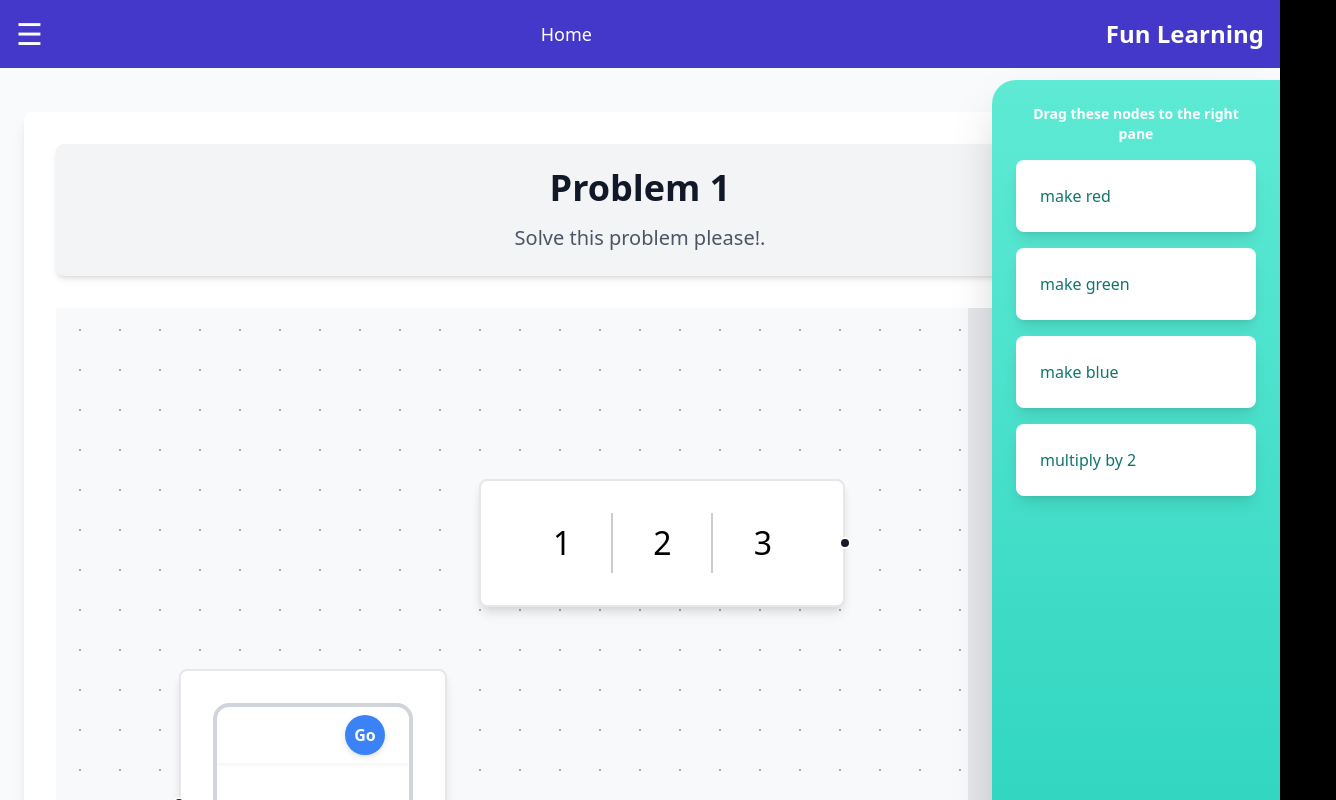
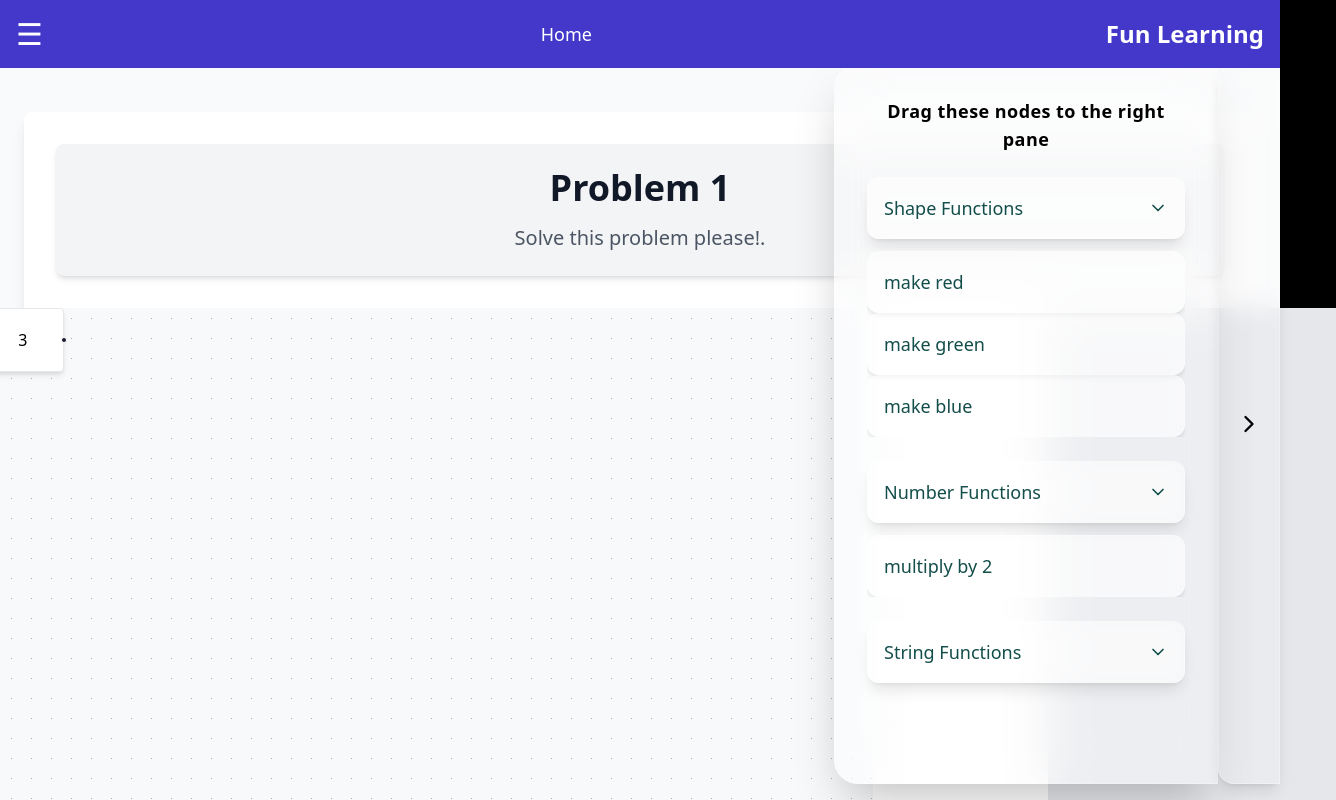
Before and after one commit to bobbomania/ichack-25, a Next.js app in the folder ichack-functional-edtech/: page /problem/1 in a window 1280 px wide. Shown: the top 800 px of the page, 1336 px wide, since content can reach past the window. Built offline with nearby package versions, Linux system fonts and the light colour scheme.

Commit message:
feat: restyled sidebars

```diff
--- a/ichack-functional-edtech/package.json
+++ b/ichack-functional-edtech/package.json
@@ -11,6 +11,7 @@
   "dependencies": {
     "@xyflow/react": "^12.4.2",
     "framer-motion": "^12.0.6",
+    "lucide-react": "^0.474.0",
     "next": "15.1.6",
     "react": "^19.0.0",
     "react-dom": "^19.0.0"
--- a/ichack-functional-edtech/src/app/problem/[number]/page.tsx
+++ b/ichack-functional-edtech/src/app/problem/[number]/page.tsx
@@ -3,7 +3,6 @@ import { ShapeEnum } from '@/components/nodes/Type';
 import Banner from '@/components/pages/problems/Banner';
 import Flow from '@/components/pages/problems/Canvas';
 import Layout from '@/components/pages/shared/Layout';
-import { menuitem } from 'framer-motion/client';
 import { FC } from "react";
 
 interface ProblemPageProps {
@@ -15,15 +14,16 @@ const ProblemPage: FC<ProblemPageProps> = ({ params }) => {
 
   return (
     <Layout>
-      <div className="min-h-screen w-screen bg-gray-50 flex flex-col items-center py-12 px-6">
+      <div className="min-h-screen w-full bg-gray-50 flex flex-col items-center py-12 px-6">
         {/* Main content with vertical spacing below the navbar */}
-        <main className="w-full bg-white rounded-lg shadow-lg p-8 space-y-8 mt-16"> {/* Added mt-16 for vertical space */}
+        <main className="w-full max-w-7xl bg-white rounded-lg shadow-lg p-8 space-y-8 mt-16"> {/* Added mt-16 for vertical space */}
           {/* Banner Section */}
           <div className="bg-gray-100 rounded-lg p-6 shadow-md">
             <Banner description="Solve this problem please!." number={number}/>
           </div>
 
-          <div>
+          {/* Canvas/Flow Section */}
+          <div className="w-full">
             <Flow number={number}/>
           </div>
 
--- a/ichack-functional-edtech/src/components/pages/problems/BottomDragBar.tsx
+++ b/ichack-functional-edtech/src/components/pages/problems/BottomDragBar.tsx
@@ -1,39 +1,99 @@
-import React from 'react';
-import { useDnD } from './DnDContext';
+import React, { useState } from "react";
+import { useDnD } from "./DnDContext";
+import { FuncEnum } from "@/components/nodes/Type";
+import { ChevronDown, ChevronRight, ChevronLeft, ChevronRight as ExpandIcon } from "lucide-react";
+import { motion } from "framer-motion"; // For smooth animations
 
-interface NodeListProps {
-  nodeNames: string[]; // Accepts a list of strings (node names)
-}
+const shapeFuncs = [FuncEnum.MAKE_RED, FuncEnum.MAKE_GREEN, FuncEnum.MAKE_BLUE];
+const natFuncs = [FuncEnum.MULTIPLY_2];
+const strFuncs = [];
 
-const NodeList: React.FC<NodeListProps> = ({ nodeNames }) => {
+const NodeList = () => {
   const [_, setType] = useDnD();
+  const [isOpen, setIsOpen] = useState(true); // Sidebar open state
+  const [expanded, setExpanded] = useState({
+    shape: true,
+    nat: true,
+    str: true,
+  });
 
+  // Toggle dropdowns
+  const toggleDropdown = (category: string) => {
+    setExpanded((prev) => ({ ...prev, [category]: !prev[category] }));
+  };
+
+  // Handle drag start
   const onDragStart = (event: any, nodeType: string) => {
-    event.dataTransfer.setData('application/reactflow', nodeType);
-    event.dataTransfer.effectAllowed = 'move';
+    event.dataTransfer.setData("application/reactflow", nodeType);
+    event.dataTransfer.effectAllowed = "move";
   };
 
   return (
-    <aside className="fixed right-0 top-20 w-72 h-full bg-gradient-to-t from-teal-400 to-teal-300 p-6 rounded-l-3xl shadow-2xl flex flex-col justify-start mb-6">
+    <div className="fixed right-0 top-16 flex h-[90vh]">
+      {/* Sidebar */}
+      <motion.aside
+        initial={{ width: 0, opacity: 0 }}
+        animate={{ width: isOpen ? "24rem" : "0", opacity: isOpen ? 1 : 0 }}
+        transition={{ duration: 0.4, ease: "easeOut" }}
+        className={`bg-white/30 backdrop-blur-xl p-8 rounded-l-3xl shadow-2xl flex flex-col space-y-6 border border-white/20 overflow-hidden ${
+          isOpen ? "w-96" : "w-0"
+        }`}
+      >
         {/* Description */}
-      <div className="description text-sm text-white mb-4 text-center font-semibold">
+        <div className="text-lg text-black text-center font-semibold tracking-wide">
           Drag these nodes to the right pane
         </div>
 
-      {/* Node Items */}
-      <div className="flex flex-col space-y-4 w-full">
-        {nodeNames.map((name) => (
-          <div
-            key={name} // Use the name as the unique key
-            className="dndnode bg-white text-teal-700 rounded-lg p-6 cursor-pointer hover:bg-teal-50 transform transition duration-300 ease-in-out hover:scale-105 shadow-lg hover:shadow-xl w-full"
-            onDragStart={(event) => onDragStart(event, name)} // Set type as the name
+        {/* Function Sections */}
+        {[
+          { title: "Shape Functions", key: "shape", funcs: shapeFuncs },
+          { title: "Number Functions", key: "nat", funcs: natFuncs },
+          { title: "String Functions", key: "str", funcs: strFuncs },
+        ].map(({ title, key, funcs }) => (
+          <div key={key} className="w-full">
+            {/* Section Header */}
+            <motion.button
+              onClick={() => toggleDropdown(key)}
+              whileHover={{ scale: 1.05 }}
+              whileTap={{ scale: 0.98 }}
+              className="w-full flex items-center justify-between bg-white/50 backdrop-blur-md text-teal-900 rounded-xl p-4 cursor-pointer hover:bg-white/70 transition duration-300 ease-in-out shadow-lg border border-white/20 text-lg"
+            >
+              {title}
+              {expanded[key] ? <ChevronDown size={20} /> : <ChevronRight size={20} />}
+            </motion.button>
+
+            {/* Expandable List with Smooth Animation */}
+            <motion.div
+              initial={{ height: 0, opacity: 0 }}
+              animate={{ height: expanded[key] ? "auto" : 0, opacity: expanded[key] ? 1 : 0 }}
+              transition={{ duration: 0.3, ease: "easeInOut" }}
+              className="overflow-hidden mt-3"
+            >
+              {funcs.map((func) => (
+                <motion.div
+                  key={func}
+                  whileHover={{ scale: 1.05 }}
+                  whileTap={{ scale: 0.98 }}
+                  className="dndnode bg-white/60 text-teal-900 rounded-xl p-4 cursor-pointer hover:bg-white/80 transform transition duration-300 ease-in-out shadow-md hover:shadow-xl w-full border border-white/20 text-lg"
+                  onDragStart={(event) => onDragStart(event, func)}
                   draggable
                 >
-            {name}
+                  {func}
+                </motion.div>
+              ))}
+            </motion.div>
           </div>
         ))}
+      </motion.aside>
+
+      {/* Toggle Button (Permanent & Changes Icon) */}
+      <button
+        onClick={() => setIsOpen(!isOpen)}
+        className="bg-white/20 backdrop-blur-md text-black p-4 rounded-l-2xl shadow-lg border border-white/30 hover:bg-white/40 transition duration-300 ease-in-out flex items-center justify-center"
+      >
+        {isOpen ? <ChevronRight size={28} /> : <ChevronLeft size={28} />}
+      </button>
     </div>
-    </aside>
   );
 };
 
--- a/ichack-functional-edtech/src/components/pages/problems/Canvas.tsx
+++ b/ichack-functional-edtech/src/components/pages/problems/Canvas.tsx
@@ -28,13 +28,14 @@ function createNodesFromObjects(objectNode1: DataObject, objectNode2: ObjectNode
     {
       id: "1",
       type: "customNode",
-      position: { x: 250, y: 5 },
+      position: { x: 0, y: 0},
       data: { objectNode: objectNode1 },
+      draggable: false,
     },
     {
       id: "2",
       type: "customNode",
-      position: { x: 100, y: 100 },
+      position: { x: 1150, y: 0 },
       data: { objectNode: objectNode2 },
     },
   ];
@@ -195,9 +196,9 @@ const DnDFlow = ({ initialNodes }: DnDFlowProps) => {
   );
 
   return (
-    <div className="flex h-screen" style={{position:"relative"}}>
-        {/* 🔴 Error Popup */}
-        <AnimatePresence>
+    <div className="flex h-screen w-screen">
+      {/* 🔴 Error Popup */}
+      <AnimatePresence>
         {error && (
           <motion.div
             initial={{ opacity: 0, y: 10 }}
@@ -221,8 +222,9 @@ const DnDFlow = ({ initialNodes }: DnDFlowProps) => {
           </motion.div>
         )}
       </AnimatePresence>
-      {/* Left Panel (DnDFlow) */}
-      <div className="flex-grow">
+
+      {/* ReactFlow Canvas (Takes full width) */}
+      <div className="flex-grow h-full mx-auto max-w-7xl" style={{ transform: 'translateX(-175px)' }}>
         <div className="reactflow-wrapper w-full h-full" ref={reactFlowWrapper}>
           <ReactFlow
             nodes={nodes}
@@ -237,21 +239,22 @@ const DnDFlow = ({ initialNodes }: DnDFlowProps) => {
             onReconnectStart={onReconnectStart}
             onReconnectEnd={onReconnectEnd}
             onConnect={onConnect}
-            fitView
             style={{ backgroundColor: "#F7F9FB" }}
+            disableKeyboardA11y={true}
           >
             <Controls />
             <Background />
           </ReactFlow>
         </div>
       </div>
-
-      {/* Right Panel (for BottomDragBar) */}
-      <div className="w-64 bg-gray-200 p-4 h-screen">
-        <BottomDragBar nodeNames={[FuncEnum.MAKE_RED, FuncEnum.MAKE_GREEN, FuncEnum.MAKE_BLUE, FuncEnum.MULTIPLY_2]}/>
+      {/* Sidebar (Right Panel) */}
+      <div className="w-72 bg-gray-200 p-4 h-screen">
+        <BottomDragBar />
       </div>
     </div>
-  )};
+  );
+}
+
 
 // Now Flow accepts initialNodes as a prop.
 const Flow = ({ number }: { number: number }) => (
@@ -264,6 +267,4 @@ const Flow = ({ number }: { number: number }) => (
   </div>
 );
 
-// Example usage with initialNodes:
-
 export default Flow;
```
Also changed, not shown: 1 other file (tests, documents, lock files or other folders). Lines whose indentation alone changed are shown as unchanged.
